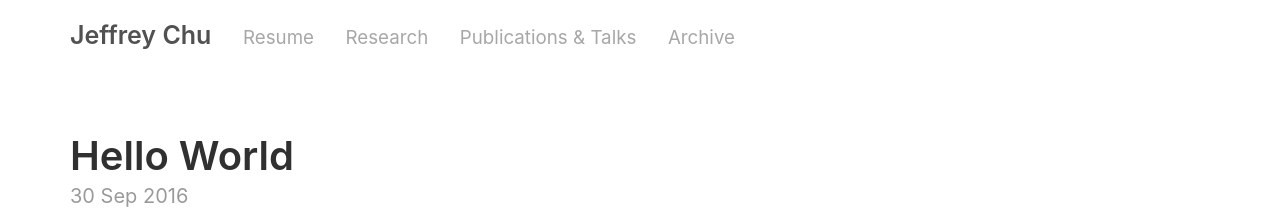
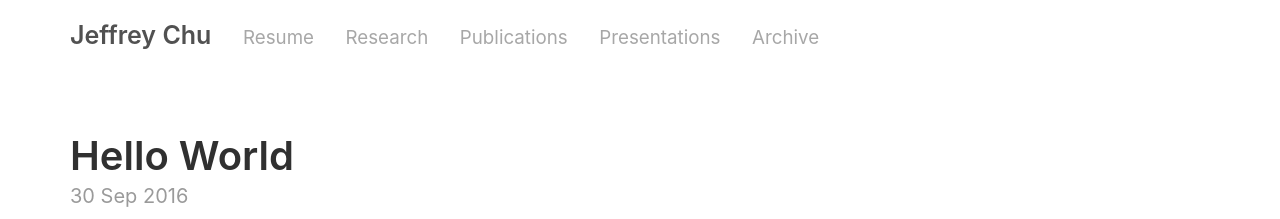
Before and after one commit to jeffrey-chu/jeffrey-chu.github.io, a Jekyll site: the page built from index.html, in a window 1280 px wide. Shown: the top 219 px of the page. Built offline with Jekyll 4.4.1, drawn with Linux system fonts in a browser that asks for light colours; the list of posts is cut into pages by our own code.

Commit message:
Update _config.yml

```diff
--- a/_config.yml
+++ b/_config.yml
@@ -11,7 +11,8 @@ baseurl:             ""
 pages_list:
   Resume: '/about'
   Research: '/research'
-  Publications & Talks: '/pubtalks'
+  Publications: '/pubtalks'
+  Presentations: '/present'
   Archive: '/archive'
 #  Feed: '/atom.xml'
 
```
